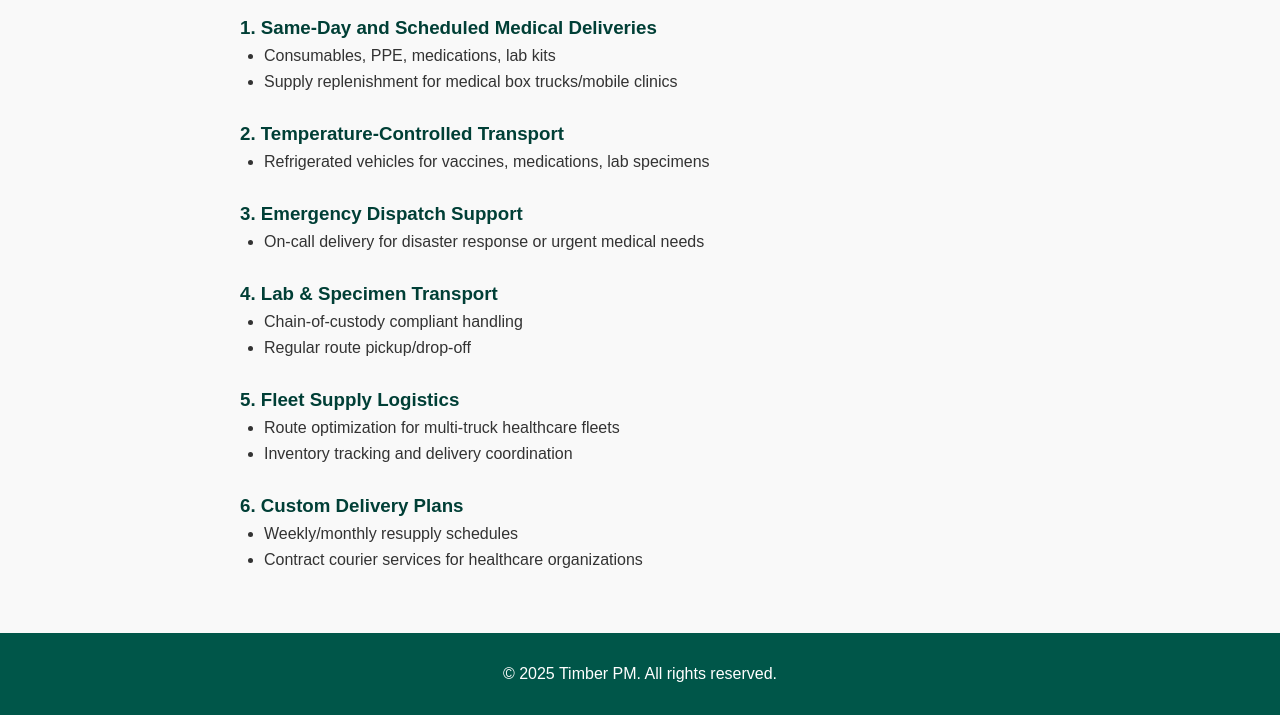
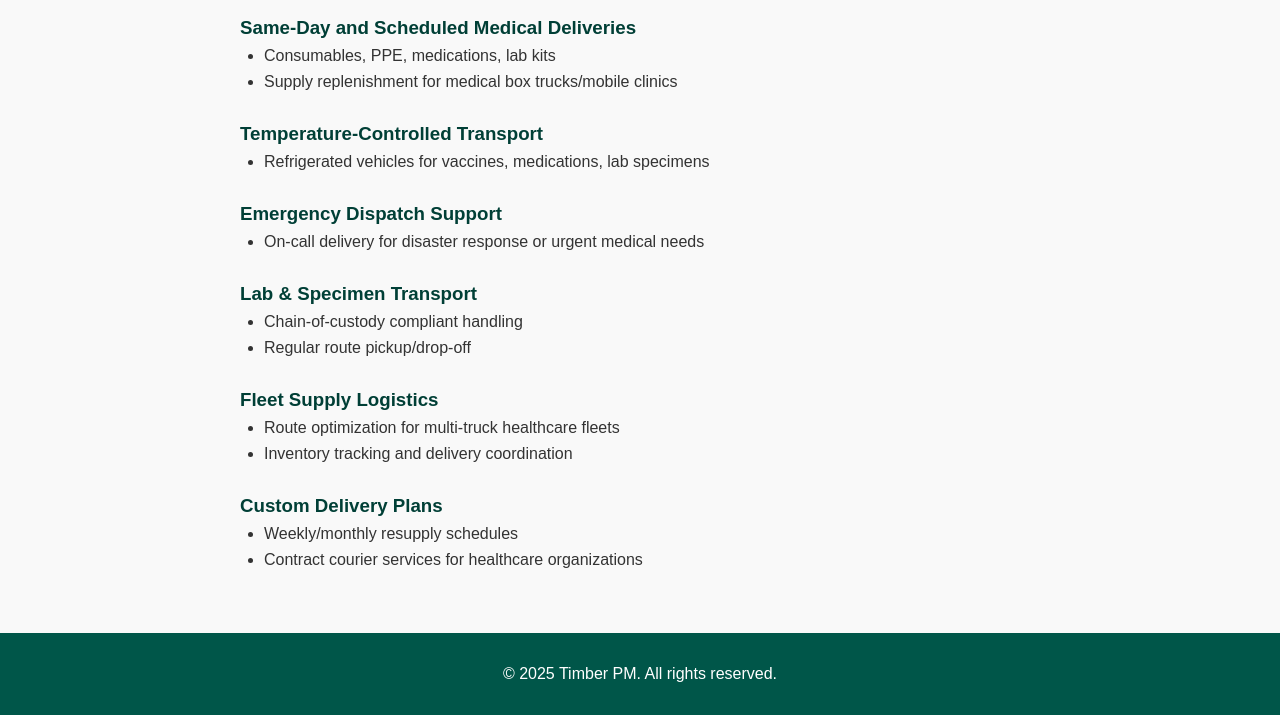
Before and after one commit to TimberPM/timberpm, a plain HTML site: page services.html in a window 1280 px wide. Shown: the part 165-880 px from the top of the page. Drawn offline with Linux system fonts and the light colour scheme.

Commit message:
Update services.html

```diff
--- a/services.html
+++ b/services.html
@@ -44,7 +44,7 @@
     <h2>Services</h2>
 
     <div class="service-section">
-      <h3>1. Same-Day and Scheduled Medical Deliveries</h3>
+      <h3> Same-Day and Scheduled Medical Deliveries</h3>
       <ul>
         <li>Consumables, PPE, medications, lab kits</li>
         <li>Supply replenishment for medical box trucks/mobile clinics</li>
@@ -52,21 +52,21 @@
     </div>
 
     <div class="service-section">
-      <h3>2. Temperature-Controlled Transport</h3>
+      <h3> Temperature-Controlled Transport</h3>
       <ul>
         <li>Refrigerated vehicles for vaccines, medications, lab specimens</li>
       </ul>
     </div>
 
     <div class="service-section">
-      <h3>3. Emergency Dispatch Support</h3>
+      <h3> Emergency Dispatch Support</h3>
       <ul>
         <li>On-call delivery for disaster response or urgent medical needs</li>
       </ul>
     </div>
 
     <div class="service-section">
-      <h3>4. Lab & Specimen Transport</h3>
+      <h3> Lab & Specimen Transport</h3>
       <ul>
         <li>Chain-of-custody compliant handling</li>
         <li>Regular route pickup/drop-off</li>
@@ -74,7 +74,7 @@
     </div>
 
     <div class="service-section">
-      <h3>5. Fleet Supply Logistics</h3>
+      <h3> Fleet Supply Logistics</h3>
       <ul>
         <li>Route optimization for multi-truck healthcare fleets</li>
         <li>Inventory tracking and delivery coordination</li>
@@ -82,7 +82,7 @@
     </div>
 
     <div class="service-section">
-      <h3>6. Custom Delivery Plans</h3>
+      <h3> Custom Delivery Plans</h3>
       <ul>
         <li>Weekly/monthly resupply schedules</li>
         <li>Contract courier services for healthcare organizations</li>
```
